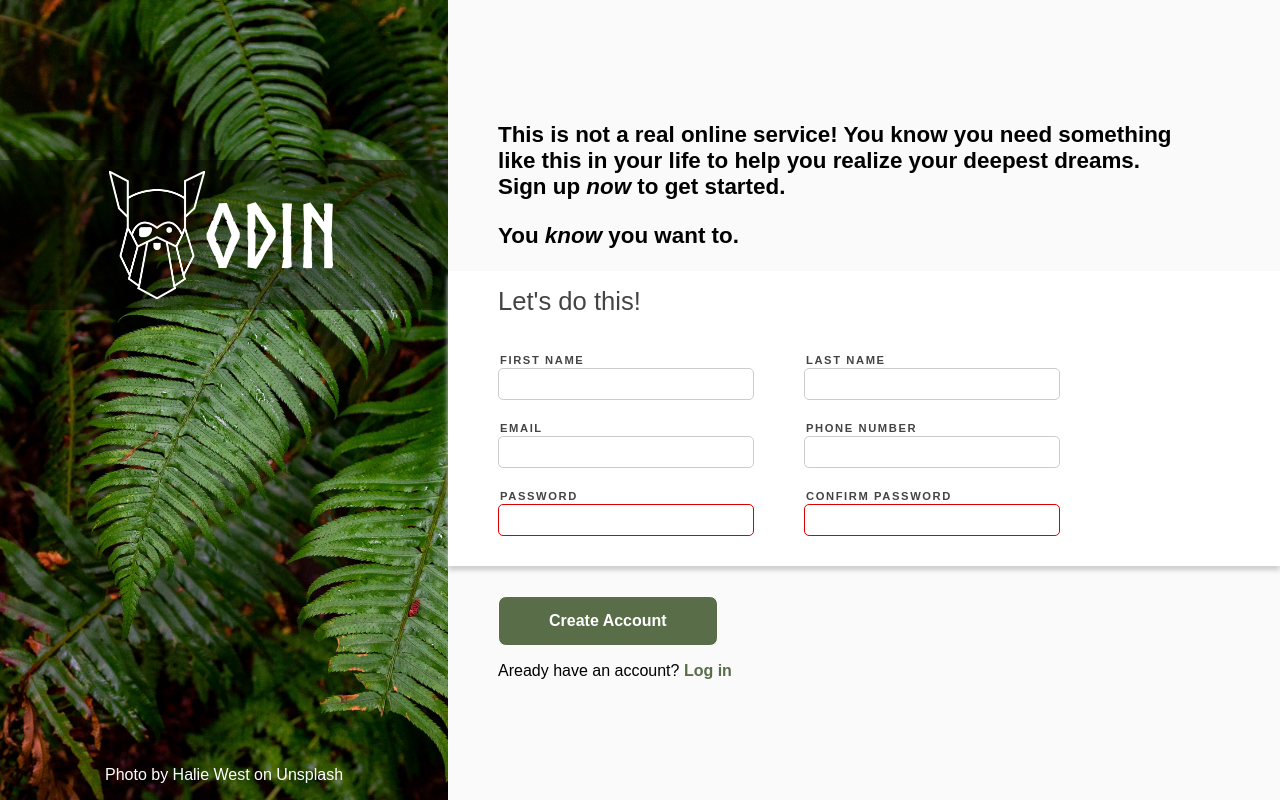
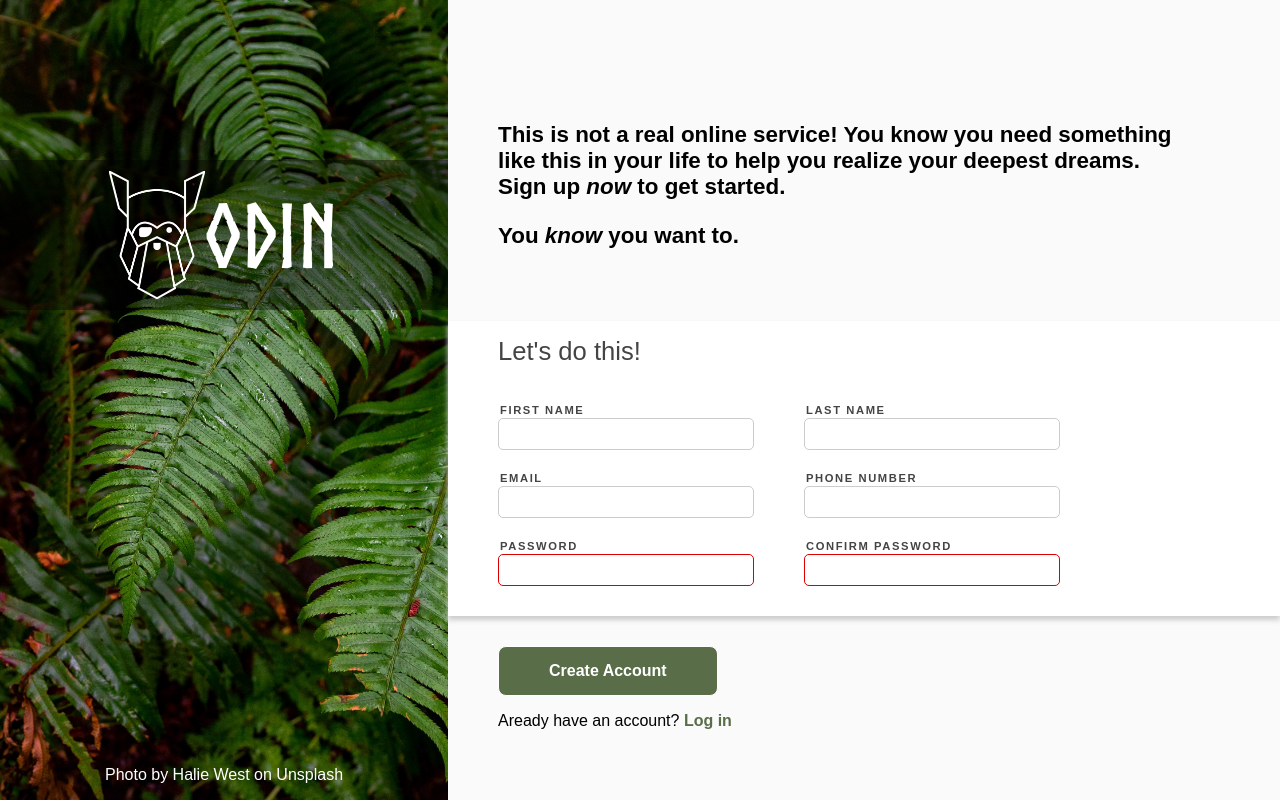
Before and after one commit to SerginoCroes/odin-form, a plain HTML site: page index.html in a window 1280 px wide. Drawn offline with Linux system fonts and the light colour scheme.

Commit message:
final touches

```diff
--- a/style.css
+++ b/style.css
@@ -21,7 +21,6 @@ body {
     background-image: url("./halie-west-25xggax4bSA-unsplash.jpg");
     background-repeat: no-repeat;
     background-size: cover;
-    height: 100vh;
     width: 35vw;
     flex: none;
 }
@@ -50,16 +49,13 @@ body {
 .form {
     display: flex;
     flex-direction: column;
-    justify-content: space-between;
-    height: 100vh;
-    width: 100vw;
+    justify-content: flex-start;
     background-color: #fafafa;
 }
 
 .formheader {
     margin: 0px;
-    padding: 100px 100px 0px 50px;
-    height: 25vh;
+    padding: 100px 100px 50px 50px;
     font-size: 1.4rem;
     font-weight: bold;
 }
@@ -68,7 +64,6 @@ body {
     background-color: #fff;
     padding: 0px 50px 30px;
     box-shadow: 0px 4px 5px #ccc;
-    //height: 35vh;
 }
 
 .formcontent p {
@@ -78,7 +73,7 @@ body {
 }
 
 .formcontent form{
-    column-count: 2;
+    max-width: 40rem;
     display: flex;
     flex-wrap: wrap;
     justify-content: flex-start;
@@ -120,7 +115,7 @@ input[type="password"]:invalid {
 }
 
 .footerbutton {
-    height: 30vh;
+    //height: 30vh;
     padding: 30px 50px;
 }
 
```
